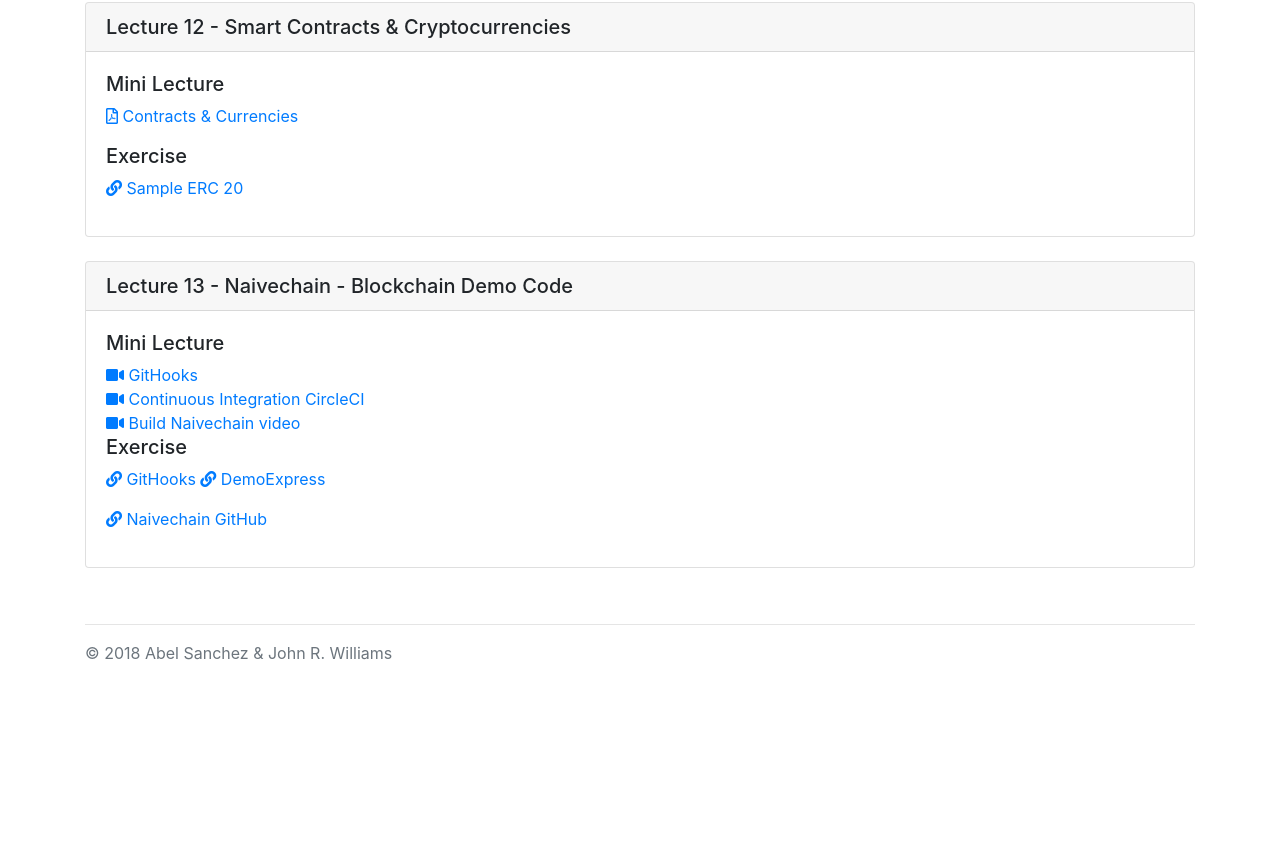
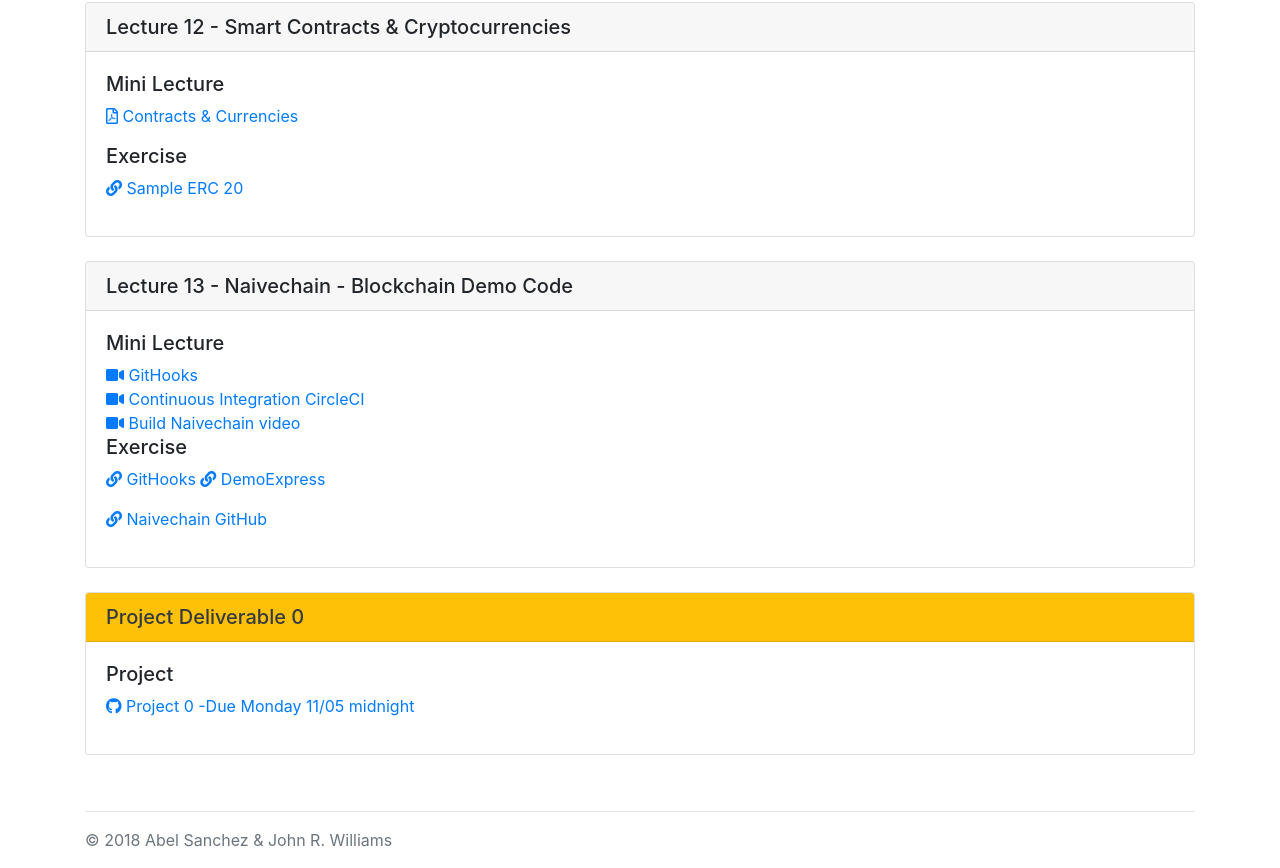
Before and after one commit to jonescev/mit-act-12, a plain HTML site: page index.html in a window 1280 px wide. Shown: the part 7691-8559 px from the top of the page. Before the commit the page ends 8372 px from the top, so only its background shows below. Drawn offline with nearby package versions, Linux system fonts and the light colour scheme.

Commit message:
project submit sheet added

```diff
--- a/index.html
+++ b/index.html
@@ -871,7 +871,18 @@
           </div>
       </div>
 
+      <div class="card ">
+        <h5 class="card-header bg-warning text-dark">Project Deliverable 0</h5>
+        <div class="card-body">
+          <h5>Project</h5>
+          <p>
+            <a href="https://docs.google.com/spreadsheets/d/1UKJeeMwRxB9AxDjz9LodiOyhqY_Rao78Oyzc6wnTUFY/edit?usp=sharing">
+              <i class="fab fa-github"></i> Project 0 -Due Monday 11/05 midnight
+            </a>
+          </p>
+        </div>
 
+      </div>
 
       <!-- ----------- Lecture Template - keep here for reference -----------
 
```
